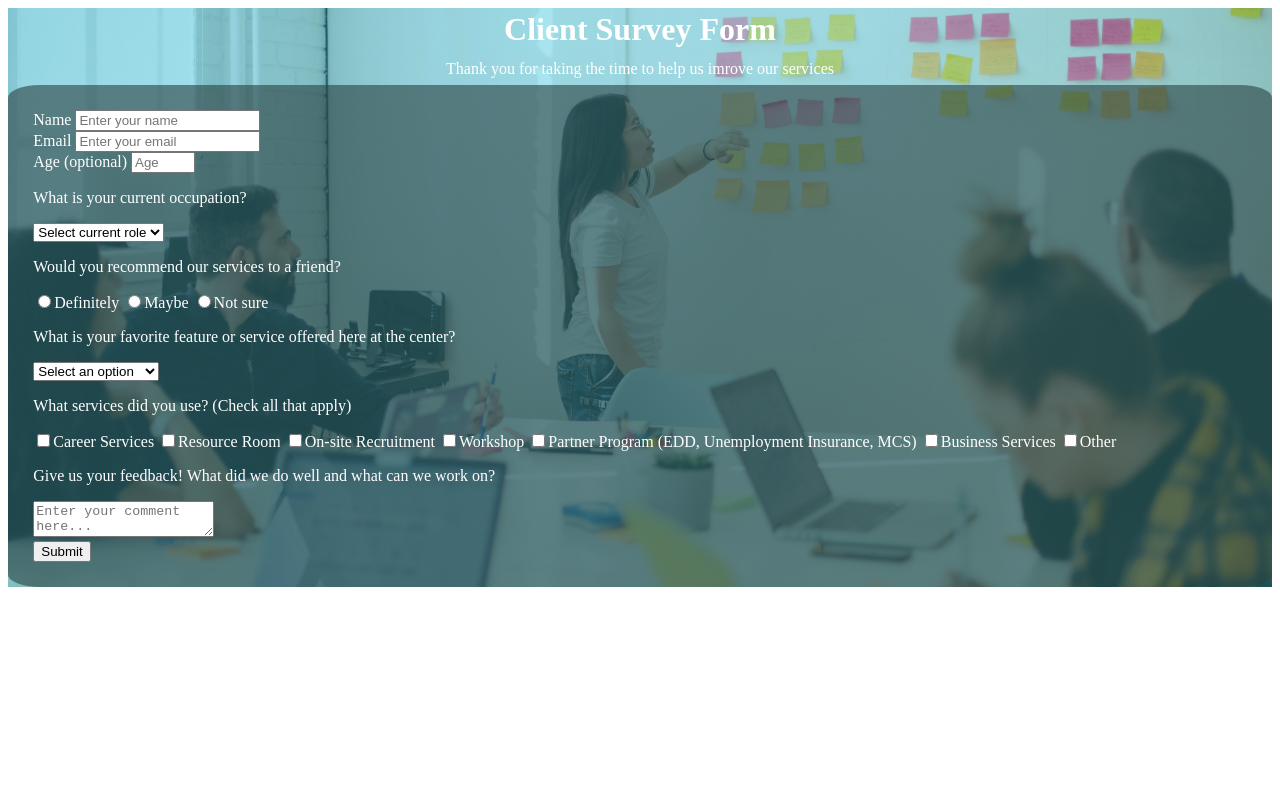
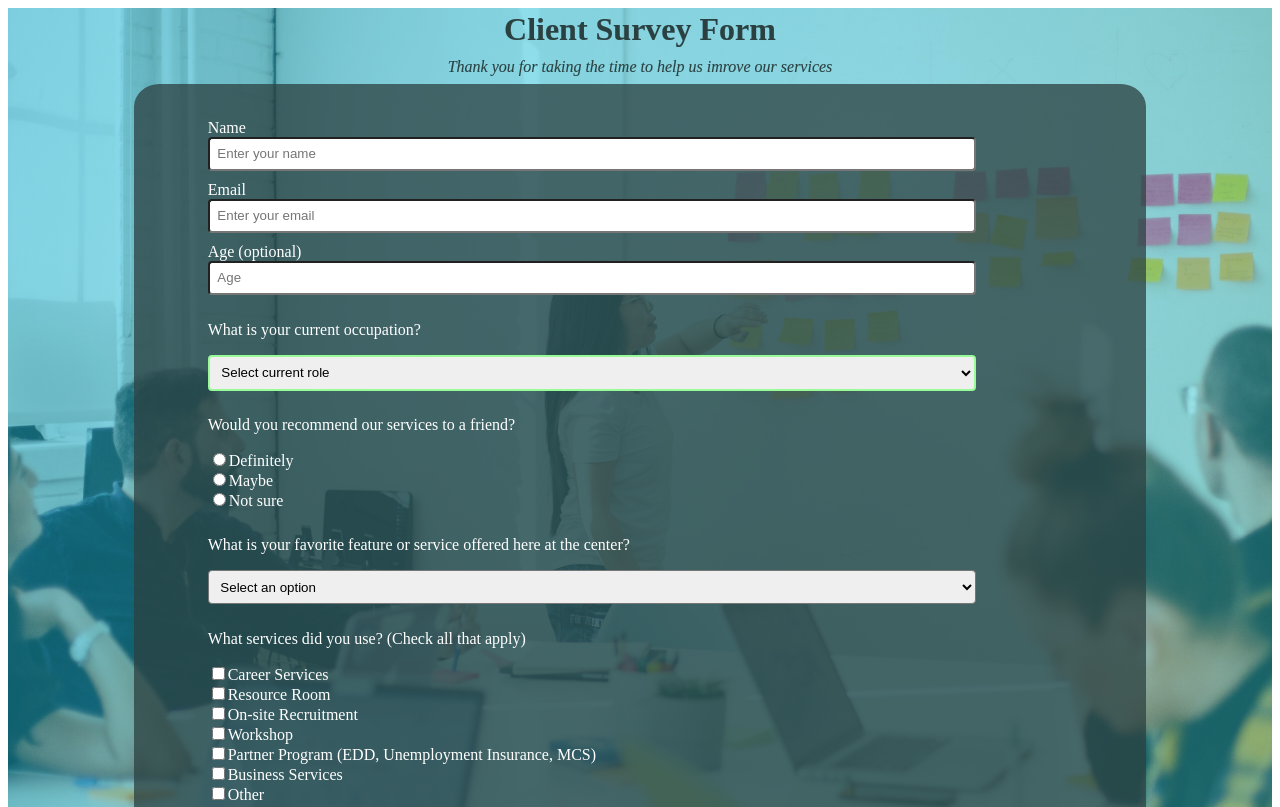
Before and after one commit to herijuache/client-survey-form, a plain HTML site: page index.html in a window 1280 px wide. Shown: the top 807 px of the page. Drawn offline with Linux system fonts and the light colour scheme.

Commit message:
Modified form group to center all items

```diff
--- a/index.html
+++ b/index.html
@@ -37,19 +37,19 @@
             <!-- Begin form-->
             <form id="survey-form" action="" method="get">
             <section>
-                <div>
+                <div class="form-group">
                     <label id="name-label" for="name">Name</label>
                     <input type="text" name="name" id="name" placeholder="Enter your name" required>
                 </div>
-                <div>
+                <div class="form-group">
                     <label id="email-label" for="email">Email</label>
                     <input type="email" name="email" id="email" placeholder="Enter your email" required>
                 </div>
-                <div>
+                <div class="form-group">
                     <label id="number-label" for="number">Age (optional)</label>
                     <input type="number" min="1" max="200" name="number" id="number" placeholder="Age">
                 </div>
-                <div>
+                <div class="form-group">
                     <p>What is your current occupation?</p>
                     <select name="dropdown" id="dropdown" required>
                         <option disabled selected value>Select current role</option>
@@ -60,7 +60,7 @@
                         <option value="other">Other</option>
                     </select>
                 </div>
-                <div>
+                <div class="form-group">
                     <p>Would you recommend our services to a friend?</p>
                     <label>
                         <input name="user-recommend" value="definitely" type="radio">Definitely
@@ -72,17 +72,17 @@
                         <input name="user-recommend" value="unsure" type="radio">Not sure
                     </label>
                 </div>
-                <div>
+                <div class="form-group">
                     <p>What is your favorite feature or service offered here at the center?</p>
                     <select  id="most-like" required>
                         <option disabled selected value>Select an option</option>
                         <option value="rr">Resource Rooom</option>
-                        <option value="tt">Free Typing Test</option>
+                        <option value="tt">Free Typing Tests</option>
                         <option value="workshops">Workshops</option>
                         <option value="case-managers">Case Managers</option>
                     </select>
                 </div>
-                <div>
+                <div class="form-group">
                     <p>What services did you use? (Check all that apply)</p>
                     <label>
                         <input type="checkbox" name="prefer" value="career-services">Career Services
@@ -106,7 +106,7 @@
                         <input type="checkbox" name="prefer" value="other">Other
                     </label>
                 </div>
-                <div>
+                <div class="form-group">
                     <p>Give us your feedback! What did we do well and what can we work on?</p>
                     <textarea class="input-textarea" name="comment-area" id="comments" placeholder="Enter your comment here..."></textarea>
                 </div>
--- a/styles.css
+++ b/styles.css
@@ -1,5 +1,5 @@
 main {
-    background-image: linear-gradient(115deg, rgba(14, 177, 210, 0.4), rgba(52, 228, 234, 0.3)), url(/images/jason-goodman-Oalh2MojUuk-unsplash.jpg);
+    background-image: linear-gradient(115deg, rgba(14, 177, 210, 0.5), rgba(52, 228, 234, 0.4)), url(/images/jason-goodman-Oalh2MojUuk-unsplash.jpg);
     background-size: cover;
     background-position: center;
     background-repeat: no-repeat;
@@ -10,12 +10,51 @@ main {
     display: flex;
     flex-direction: column;
     align-items: center;
-    line-height: 1px;
+    line-height: 0.5px;
+    -webkit-text-stroke-width: 0.10px;
 }
 
 #survey-form {
     color: white;
-    background-color: rgb(43, 65, 65, 0.6);
+    background-color: rgb(43, 65, 65, 0.75);
     border-radius: 2.5%;
-    padding: 2%
+    padding: 2%;
+    margin: 0 10% 0 10%;
 }
+
+input, #dropdown,
+#most-like, #comments {
+    border-radius: 0.25rem;
+    padding: 1%;
+}
+
+h1 {
+    color: rgb(43, 65, 65);
+}
+
+#description {
+    font-size: 1rem;
+    font-style: italic;
+    color: rgb(43, 65, 65);
+}
+
+.form-group {
+    display: flex;
+    flex-direction: column;
+    align-items: left;
+    padding: 0 15% 0 5%;
+    margin: 1% auto 0 auto;
+}
+
+#dropdown {
+    border: 2px solid palegreen;
+}
+
+#submit {
+    display: block;
+    width: 82%;
+    padding: 0.75rem;
+    border-radius: 2px;;
+    cursor: pointer;
+    margin: 1% 10% 0 auto;
+}
```
